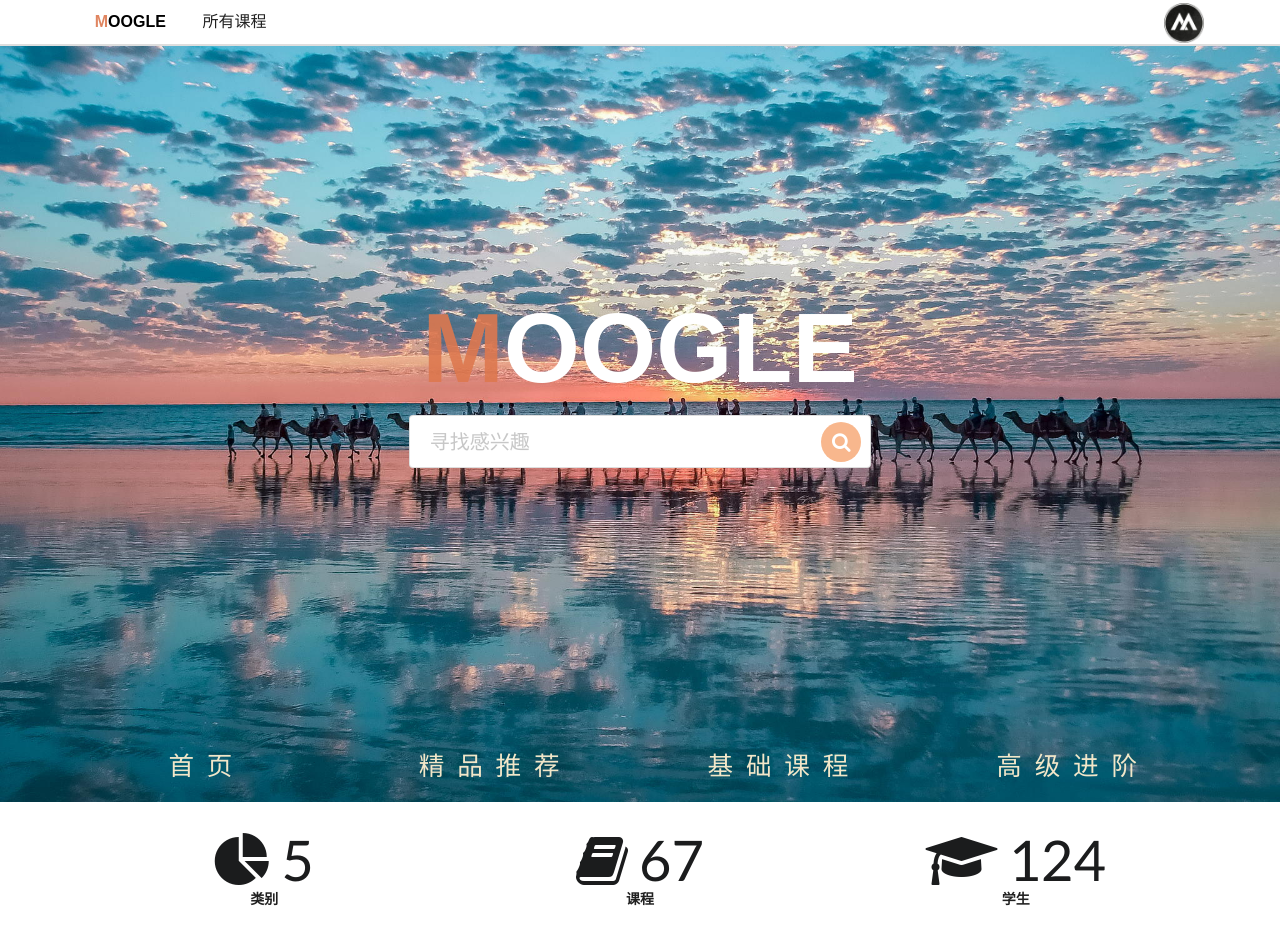
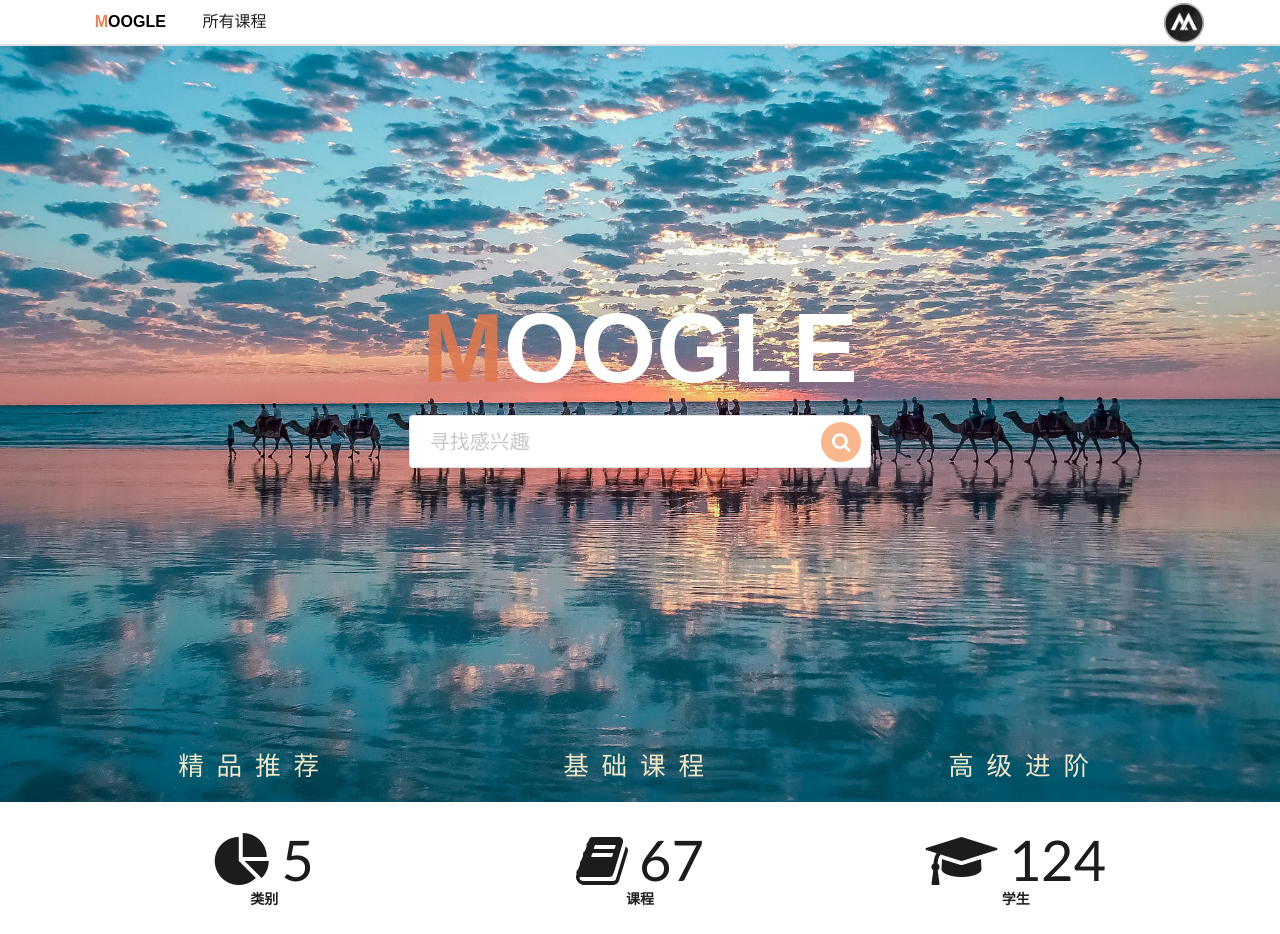
Before and after one commit to wkcn/Moogle, a Django app: page / in a window 1280 px wide. Shown: the top 934 px of the page. Run offline with Django 3.2, Linux system fonts and the light colour scheme; data comes from the database, SQL or seed files in the repository; some libraries are stand-ins or nearby versions.

Commit message:
Remove home to top btn

```diff
--- a/moogle/mooc/templates/mooc/home.html
+++ b/moogle/mooc/templates/mooc/home.html
@@ -31,7 +31,7 @@ Home
   <div class="daohanglan">
     <div class="ui container">
       <div class="ui grid equal width">
-        <div class="column dao to top">首页</div>
+        <!-- <div class="column dao to top">首页</div> -->
         <div class="column dao to jptj">精品推荐</div>
         <div class="column dao to jckc">基础课程</div>
         <div class="column dao to gjjj">高级进阶</div>
```
